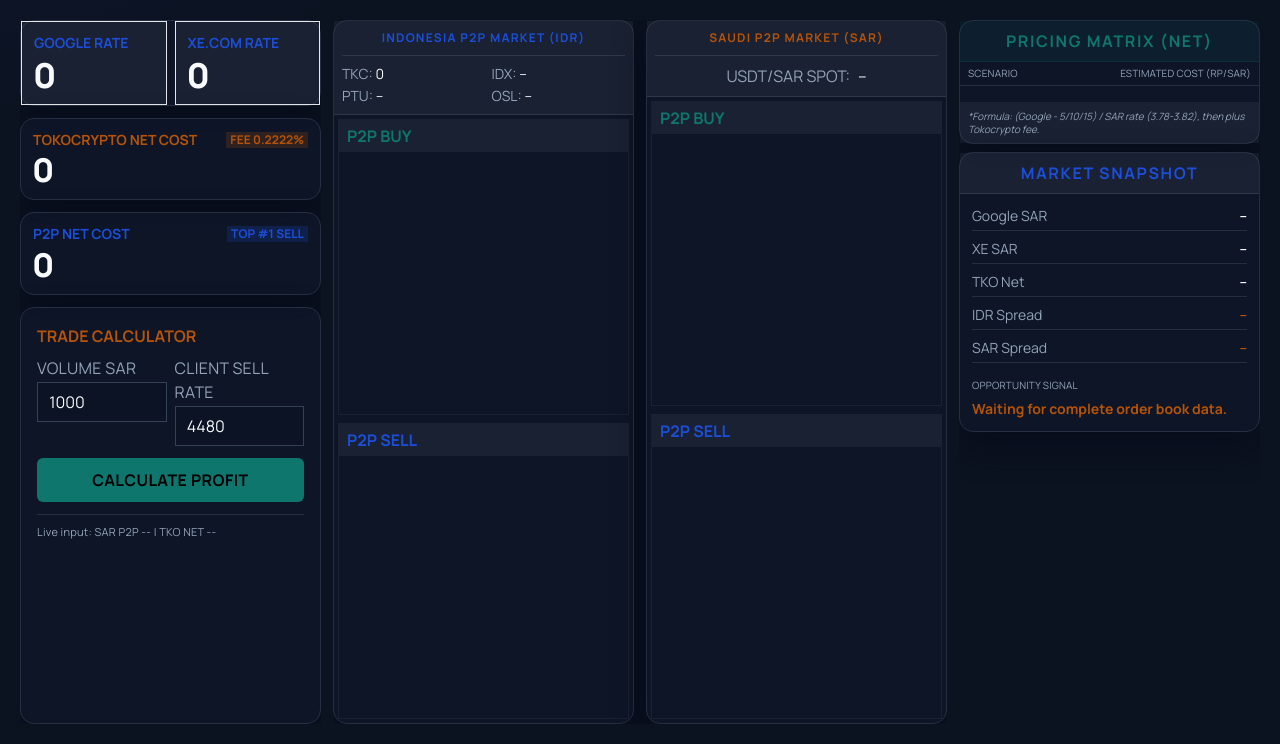
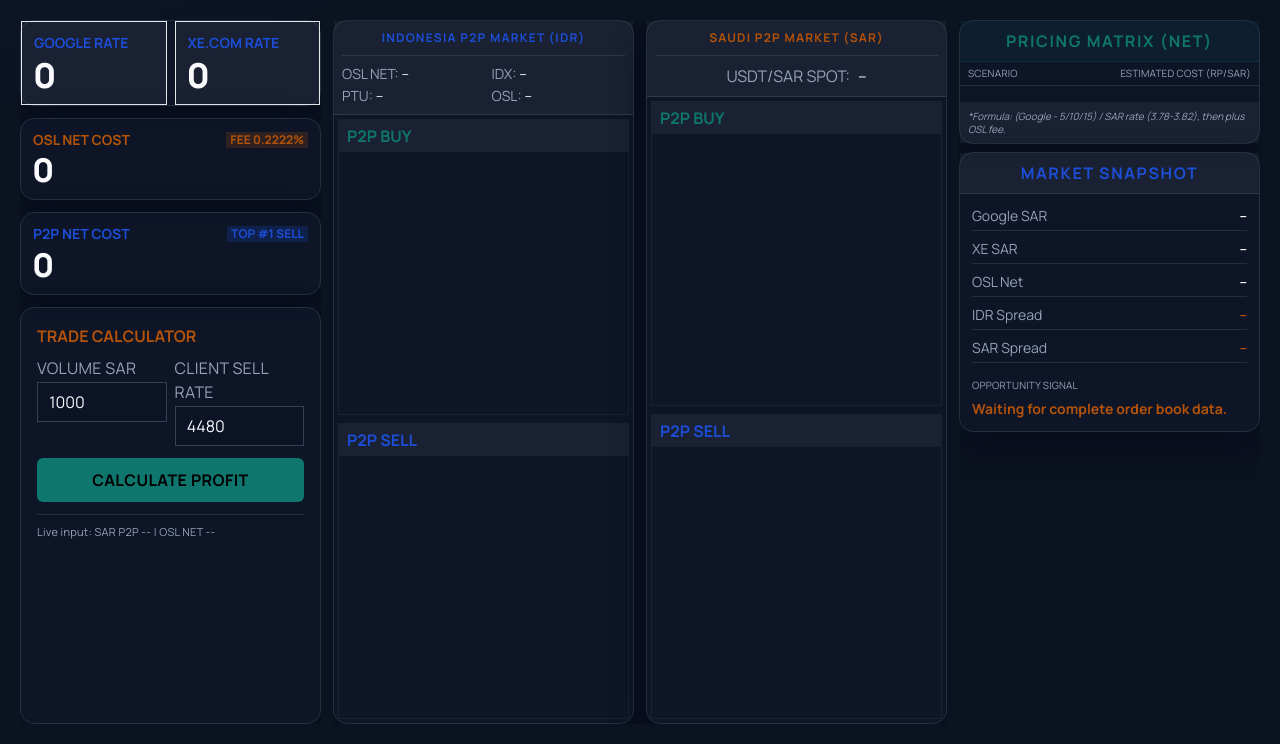
Before and after one commit to iqbaalfrm/RiyalGo, a Flask app: page / in a window 1280 px wide. Shown: the part 56-800 px from the top of the page. Run offline with Flask 3, Linux system fonts and the light colour scheme; data that the repository does not hold is empty; some libraries are stand-ins or nearby versions.

Commit message:
Switch USDT price source to OSL API

```diff
--- a/app.py
+++ b/app.py
@@ -98,6 +98,19 @@ def _fetch_pintu():
         return 0.0
 
 
+def _fetch_osl():
+    """Fetch USDT/IDR spot price from OSL (Koinsayang API)."""
+    try:
+        res = requests.get(
+            "https://api.koinsayang.com/api/spot/v1/market/ticker?symbol=USDTIDR_SPBL",
+            timeout=10,
+        ).json()
+        data = res.get("data") or {}
+        return _to_float(data.get("close")) or _to_float(data.get("buyOne")) or _to_float(data.get("sellOne"))
+    except Exception:
+        return 0.0
+
+
 def get_market_engine():
     # 1. Kurs Real-time (Google / ExchangeRate API)
     sar_res = _safe_get_json("https://api.exchangerate-api.com/v4/latest/SAR")
@@ -106,22 +119,15 @@ def get_market_engine():
     # 1b. Kurs XE.com (alternative source)
     xe_sar = _fetch_xe_sar()
 
-    # 2. TokoCrypto / Binance spot (with fallback)
-    tko_res = _safe_get_json("https://api.binance.me/api/v3/ticker/price?symbol=USDTIDR")
-    tko_raw = float(tko_res.get("price", 0.0))
+    # 2. OSL spot (legacy `tko_*` fields retained for frontend compatibility)
+    osl_raw = _fetch_osl()
+    tko_raw = osl_raw
 
-    # Fallback: if Binance.me blocked, try Binance global USDT price via IDR conversion
-    if not tko_raw:
-        try:
-            # Use Binance global BUSD/USDT or alternative
-            binance_global = _safe_get_json("https://api.binance.com/api/v3/ticker/price?symbol=USDTBIDR")
-            tko_raw = float(binance_global.get("price", 0.0))
-        except Exception:
-            pass
-
-    # Fallback 2: use Indodax price if still 0
+    # Fallbacks if OSL API is unavailable
     if not tko_raw:
         tko_raw = _fetch_indodax()
+    if not tko_raw:
+        tko_raw = _fetch_pintu()
 
     # 2b. INDODAX spot
     indodax_raw = _fetch_indodax()
@@ -129,16 +135,17 @@ def get_market_engine():
     # 2c. PINTU spot
     pintu_raw = _fetch_pintu()
 
-    # 2d. OSL — gunakan TokoCrypto sebagai estimasi (tidak ada public API gratis)
-    osl_raw = tko_raw
+    # 2d. OSL raw field (filled from OSL API or mirrored fallback source)
+    if not osl_raw:
+        osl_raw = tko_raw
 
-    # 3. Pajak Tokocrypto 0.2222%
+    # 3. Fee 0.2222% (applied to net buy cost)
     tko_fee_pct = 0.2222
     fee_factor = 1 + tko_fee_pct / 100
     tko_net = tko_raw * fee_factor if tko_raw else 0.0
 
     # 4. Simulasi cek harga sesuai rumus user:
-    #    (Kurs Google - 5..15) / Kurs SAR 3.78..3.82 + fee Tokocrypto
+    #    (Kurs Google - 5..15) / Kurs SAR 3.78..3.82 + fee OSL
     divs = [3.78, 3.79, 3.8, 3.81, 3.82]
     cuts = [5, 10, 15]
     sim_div = []
--- a/templates/index.html
+++ b/templates/index.html
@@ -242,10 +242,10 @@
                 </div>
             </div>
 
-            <!-- TokoCrypto Card -->
+            <!-- OSL Card -->
             <div class="bg-white/5 border p-3 flex flex-col relative h-fit w-full gap-1.5">
                 <div class="flex items-center justify-between">
-                    <h3 class="text-warning-gold font-bold uppercase tracking-normal leading-tight text-sm">TOKOCRYPTO NET COST
+                    <h3 class="text-warning-gold font-bold uppercase tracking-normal leading-tight text-sm">OSL NET COST
                     </h3>
                     <span class="bg-warning-gold/20 text-warning-gold text-xs px-1 font-bold">FEE 0.2222%</span>
                 </div>
@@ -299,7 +299,7 @@
                 <div class="p-2 bg-white/5 border-b border-white/10">
                     <h2 class="font-bold text-cyber-blue uppercase tracking-widest text-center">INDONESIA P2P MARKET (IDR)</h2>
                     <div class="grid grid-cols-2 gap-x-4 gap-y-0.5 mt-2 pt-2 border-t border-white/10 text-sm whitespace-nowrap">
-                        <div><span class="text-white/40">TKC:</span> <span id="sub-toko"
+                        <div><span class="text-white/40">OSL NET:</span> <span id="sub-toko"
                                 class="text-white">--</span>
                         </div>
                         <div><span class="text-white/40">IDX:</span> <span id="sub-indodax"
@@ -375,7 +375,7 @@
                 <div id="sim-divider" class="p-2 space-y-1 overflow-y-auto max-h-[42vh]"></div>
                 <div class="p-2 bg-white/5">
                     <p class="text-[10px] text-white/30 leading-tight italic">
-                        *Formula: (Google - 5/10/15) / SAR rate (3.78-3.82), then plus Tokocrypto fee.
+                        *Formula: (Google - 5/10/15) / SAR rate (3.78-3.82), then plus OSL fee.
                     </p>
                 </div>
             </div>
@@ -394,7 +394,7 @@
                         <span id="snap-xe" class="text-white font-semibold">--</span>
                     </div>
                     <div class="flex items-center justify-between border-b border-white/10 pb-1">
-                        <span class="text-white/50">TKO Net</span>
+                        <span class="text-white/50">OSL Net</span>
                         <span id="snap-tko-net" class="text-white font-semibold">--</span>
                     </div>
                     <div class="flex items-center justify-between border-b border-white/10 pb-1">
@@ -540,7 +540,7 @@
                 }
 
                 // Sub-header exchange values
-                setText('sub-toko', fmt(d.tko_raw, 0));
+                setText('sub-toko', d.tko_net ? fmt(d.tko_net, 0) : '--');
                 setText('sub-indodax', d.indodax_raw ? fmt(d.indodax_raw, 0) : '--');
                 setText('sub-pintu', d.pintu_raw ? fmt(d.pintu_raw, 0) : '--');
                 setText('sub-osl', d.osl_raw ? fmt(d.osl_raw, 0) : '--');
@@ -620,10 +620,10 @@
                 const p2pTop = d.p2p_saudi_buy && d.p2p_saudi_buy.length ? d.p2p_saudi_buy[0].price.toFixed(2) : '--';
                 const tkoTop = d.tko_net ? Math.round(d.tko_net).toLocaleString('id-ID') : (d.tko_raw ? Math.round(d.tko_raw).toLocaleString('id-ID') : '--');
                 const hintEl = document.getElementById('calc-market-hint');
-                if (hintEl) hintEl.textContent = `Live input: SAR P2P ${p2pTop} | TKO NET ${tkoTop}`;
+                if (hintEl) hintEl.textContent = `Live input: SAR P2P ${p2pTop} | OSL NET ${tkoTop}`;
 
                 addLog(`Google benchmark synced... <span class="text-neon-green">OK (SAR/IDR: ${fmt(d.google_sar)})</span>`);
-                addLog(`Tokocrypto spot synced... <span class="text-neon-green">${fmt(d.tko_raw)} IDR</span>`);
+                addLog(`OSL spot synced... <span class="text-neon-green">${fmt(d.tko_raw)} IDR</span>`);
                 addLog(`Pricing matrix recalculated (Google-5..15 / 3.78..3.82 + fee)...`);
                 addLog(`P2P market scan active (IDR &amp; SAR)...`);
                 addLog(`<span class="text-neon-green">SYNC COMPLETE</span> — Latency: ${latency}ms`);
@@ -668,7 +668,7 @@
             // 2. USDT yang dibutuhkan (SAR / rate P2P Saudi)
             const usdtNeeded = sarAmount / rateP2P;
 
-            // 3. Modal beli USDT di Tokocrypto (pakai harga NET, fee sudah masuk)
+            // 3. Modal beli USDT di OSL (pakai harga NET, fee sudah masuk)
             const modalIdr = usdtNeeded * rateTokoNet;
 
             // 4. Profit & ROI
```
